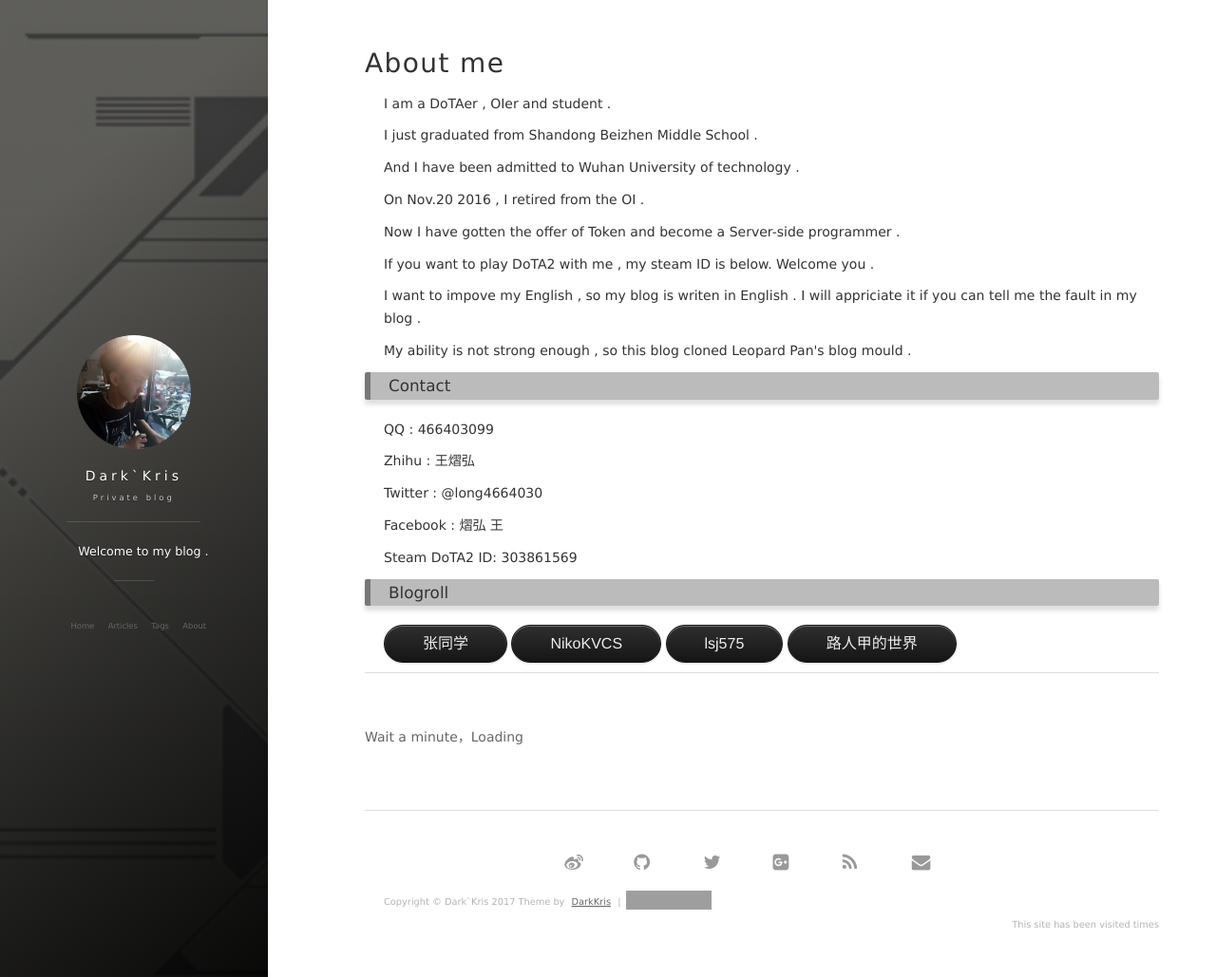
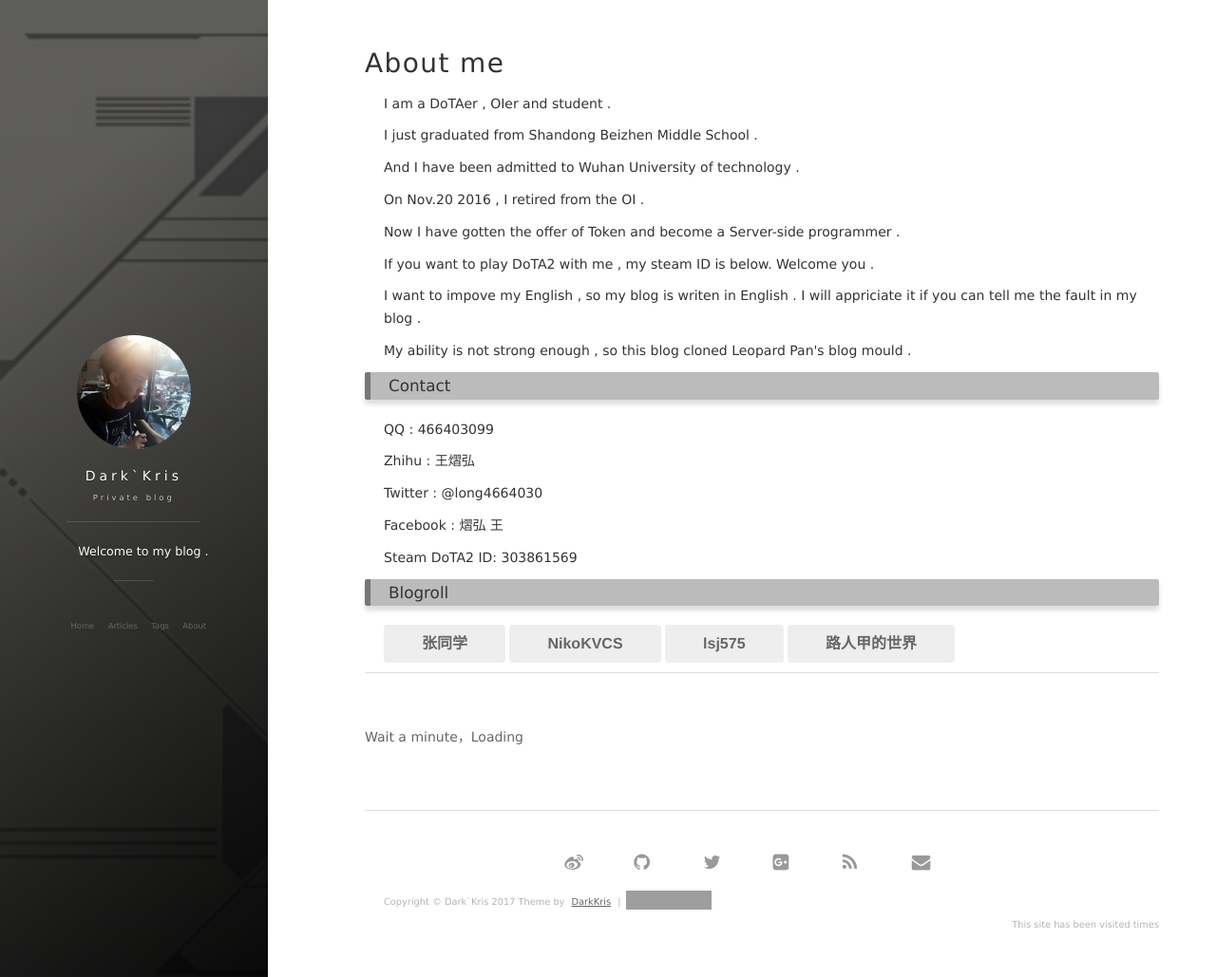
Before and after one commit to DeAntiWang/deantiwang.github.io, a Jekyll site: the page built from about.md, in a window 1280 px wide and 1029 px high. Shown: the whole window at 95% size. Built offline with Jekyll 4.4.1, drawn with Linux system fonts in a browser that asks for light colours; nearby versions of some CDN libraries; comment, search, counter and statistics services are not loaded; grey boxes are pictures that could not be loaded.

Commit message:
更新Blogroll样式

```diff
--- a/about.md
+++ b/about.md
@@ -65,10 +65,10 @@ Steam DoTA2 ID: 303861569
 
 <p>
 
-<a href="http://blog.zhangone.top/" class="button button-raised button-pill button-inverse">张同学</a>
-<a href="https://nikokvcs.github.io/" class="button button-raised button-pill button-inverse" >NikoKVCS</a>
-<a href="https://lsj575.github.io/" class="button button-raised button-pill button-inverse" >lsj575</a>
-<a href="http://untitled.pw/" class="button button-raised button-pill button-inverse" >路人甲的世界</a>
+<a href="http://blog.zhangone.top/" class="button button-rounded"><strong>张同学</strong></a>
+<a href="https://nikokvcs.github.io/" class="button button-rounded" ><strong>NikoKVCS</strong></a>
+<a href="https://lsj575.github.io/" class="button button-rounded" ><strong>lsj575</strong></a>
+<a href="http://untitled.pw/" class="button button-rounded" ><strong>路人甲的世界</strong></a>
 
 <p>
 
```
Also changed, not shown: _includes/head.html (+7 -5 lines).
